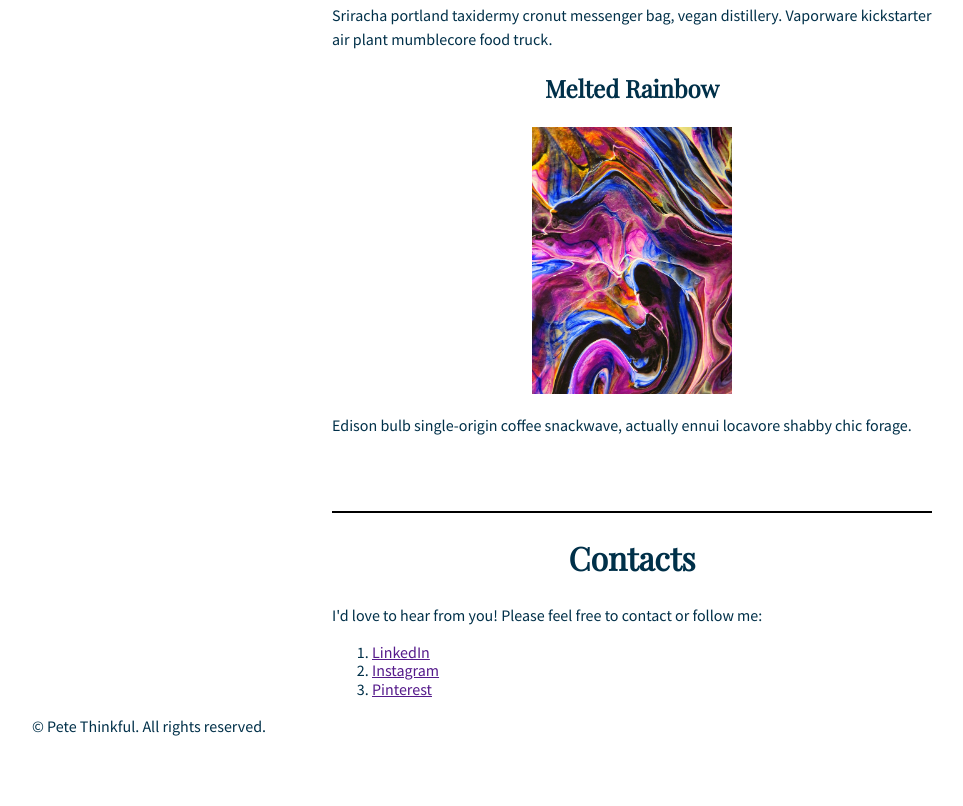
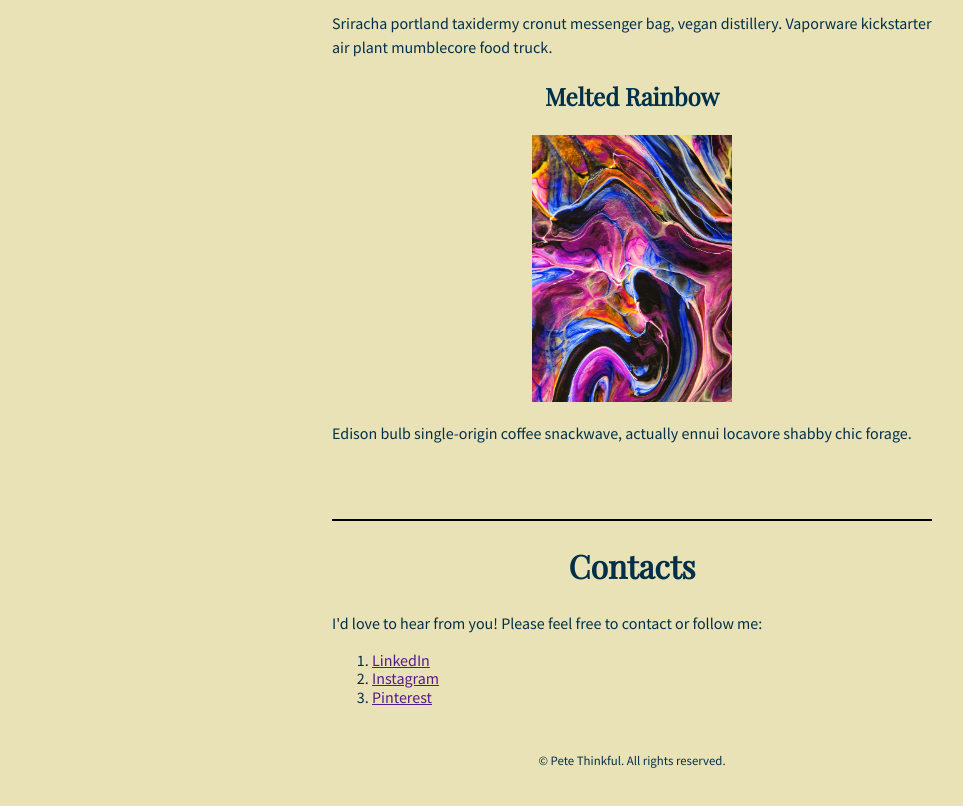
Before and after one commit to JSingleton81/Pete-Thinkful-Portfolio, a plain HTML site: page index.html in a window 1280 px wide. Shown: the part 1910-2716 px from the top of the page, without its empty margins (8-971 px from the left). Drawn offline with nearby package versions, Linux system fonts and the light colour scheme.

Commit message:
Pete Replit

```diff
--- a/index.html
+++ b/index.html
@@ -24,13 +24,12 @@
     <div>
       <!-- TODO: Add About section here -->
       <section id="About">
+        <article>
           <h2>About</h2>
           <h3>Hi! I'm Pete Thinkful</h3>
-        <article>
           <div>
             <img class="image-circle" src="images/pete-thinkful.png" alt="Pete Thinkful">
           </div>
-        </article>
           <p>I'm an artist living in Denver, Colorado.</p>
           <p>As an artist, I'm interested in:</p>
           <ul>
@@ -49,12 +48,12 @@
             for a collaborator for your next project, please reach out! I'm so
             excited to work with other artists to create new art.</p>
 
+        </article>
       </section>
       <hr>
 
       <!-- TODO: Add Portfolio section here -->
       <section id="Portfolio">
-
         <article>
           <h2>Portfolio</h2>
           <h3>Abstract Red</h3>
--- a/style.css
+++ b/style.css
@@ -5,6 +5,7 @@ body {
   color: #003049;
   font-family: "Source Sans Pro", Tahoma, Geneva, Verdana, sans-serif;
   padding: 40px;
+  background-color: #eae2b7;
 }
 
 header {
@@ -20,6 +21,9 @@ nav {
   gap: 1.5rem;
   justify-content: center;
 }
+
+a:link {color: #d62828; }
+a:hover {color: #f77f00; }
 
 /* Set the font family for any h1, h2, or h3 heading */
 h1 {
@@ -79,3 +83,10 @@ hr {
   height: 200px;
 
 }
+
+footer {
+  text-align: center;
+  font-size: 0.8rem;
+  color: #003049;
+  padding: 1rem
+}
```
Lines whose indentation alone changed are shown as unchanged.
